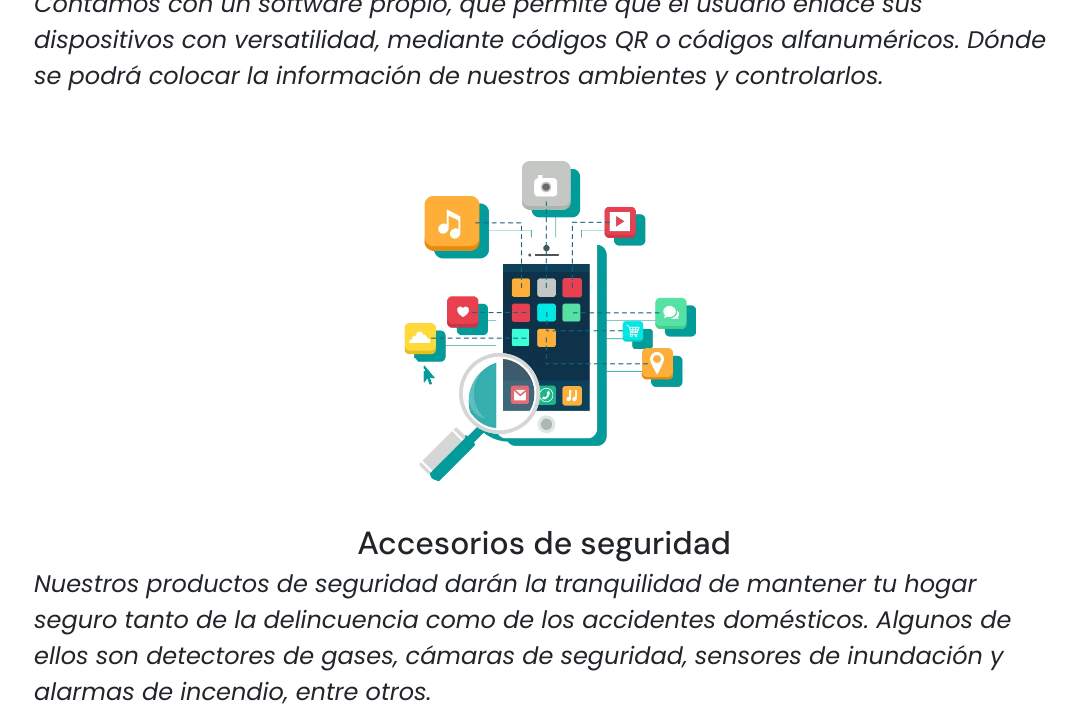
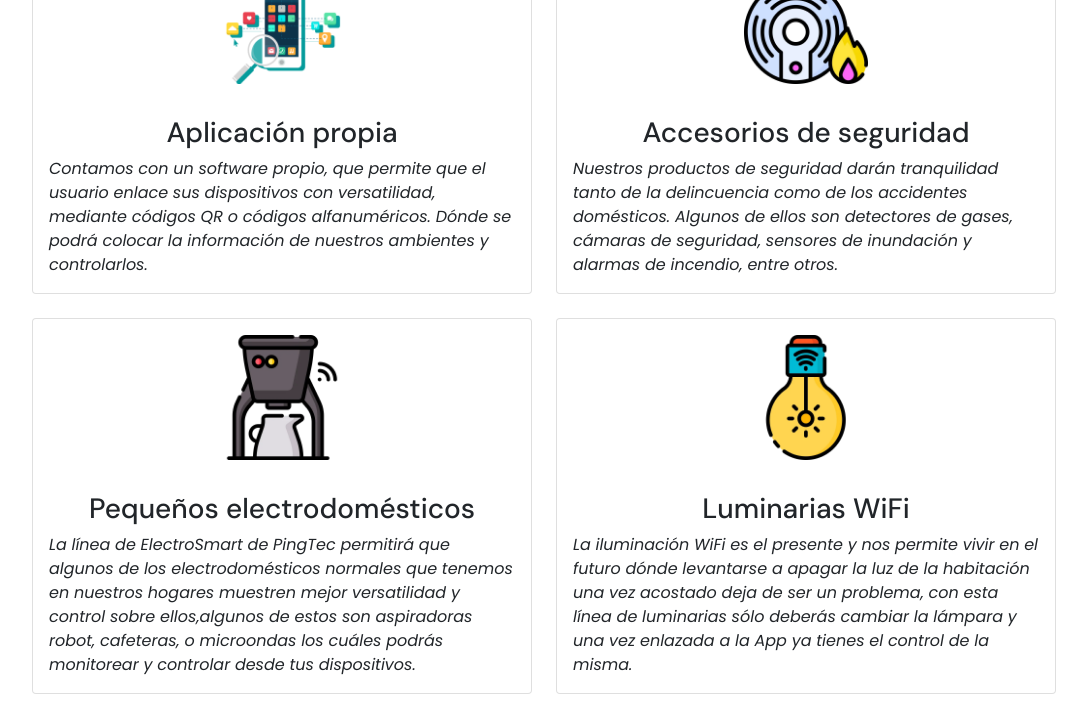
Before and after one commit to DaniConrad/CoderProject, a plain HTML site: page src/pages/products.html in a window 1280 px wide. Shown: the part 354-1071 px from the top of the page, without its empty margins (96-1183 px from the left). Drawn offline with nearby package versions, Linux system fonts and the light colour scheme.

Commit message:
Se mejora imagen para las card

```diff
--- a/src/pages/products.html
+++ b/src/pages/products.html
@@ -76,6 +76,57 @@
     </div>
   </header>
 
+
+  <div class="prod-sec">
+    <div class="row row-cols-1 row-cols-md-2 g-4">
+      <div class="col">
+        <div class="card align-items-center">
+          <img src="../img/products/application.png" alt="Aplicación que conecta con elementos" title="Aplicación"
+      class="prod-sec-img card-img-top">
+          <div class="card-body d-flex flex-column align-items-center">
+            <h5 class="card-title fs-3">Aplicación propia</h5>
+            <p class="card-text">Contamos con un software propio, que permite que el usuario enlace
+              sus dispositivos con versatilidad, mediante códigos QR o códigos alfanuméricos. Dónde se podrá colocar la
+              información de nuestros ambientes y controlarlos.</p>
+          </div>
+        </div>
+      </div>
+      <div class="col">
+        <div class="card align-items-center">
+          <img src="../img/products/alarm.webp" alt="Alarma de gases robo o incendio" title="Alarma"
+      class="prod-sec-img prod-sec-img-alarm card-img-top">
+          <div class="card-body d-flex flex-column align-items-center">
+            <h5 class="card-title fs-3">Accesorios de seguridad</h5>
+            <p class="card-text">Nuestros productos de seguridad darán tranquilidad tanto
+              de la delincuencia como de los accidentes domésticos. Algunos de ellos son detectores de gases, cámaras de
+              seguridad, sensores de inundación y alarmas de incendio, entre otros.</p>
+          </div>
+        </div>
+      </div>
+      <div class="col">
+        <div class="card align-items-center">
+          <img src="../img/products/coffee.webp" alt="Cafetera" title="Cafetera" class="prod-sec-img card-img-top">
+          <div class="card-body d-flex flex-column align-items-center">
+            <h5 class="card-title fs-3">Pequeños electrodomésticos</h5>
+            <p class="card-text">La línea de ElectroSmart de PingTec permitirá que algunos de los electrodomésticos
+              normales que tenemos en nuestros hogares muestren mejor versatilidad y control sobre ellos,algunos de estos son
+              aspiradoras robot, cafeteras, o microondas los cuáles podrás monitorear y controlar desde tus dispositivos.</p>
+          </div>
+        </div>
+      </div>
+      <div class="col">
+        <div class="card align-items-center">
+          <img src="../img/products/lights.webp" alt="Luminarias o lamparas" title="Luminarias" class="prod-sec-img card-img-top">
+          <div class="card-body d-flex flex-column align-items-center">
+            <h5 class="card-title fs-3">Luminarias WiFi</h5>
+            <p class="card-text">La iluminación WiFi es el presente y nos permite vivir en el futuro dónde levantarse a
+              apagar la luz de la habitación una vez acostado deja de ser un problema, con esta línea de luminarias sólo deberás
+              cambiar la lámpara y una vez enlazada a la App ya tienes el control de la misma.</p>
+          </div>
+        </div>
+      </div>
+    </div>
+  </div>
 
   <section class="prod-sec d-flex align-items-center flex-column">
     <h4 class="prod-title fs-2">Aplicación propia</h4>
```
Also changed, not shown: src/img/products/application.png (added).
